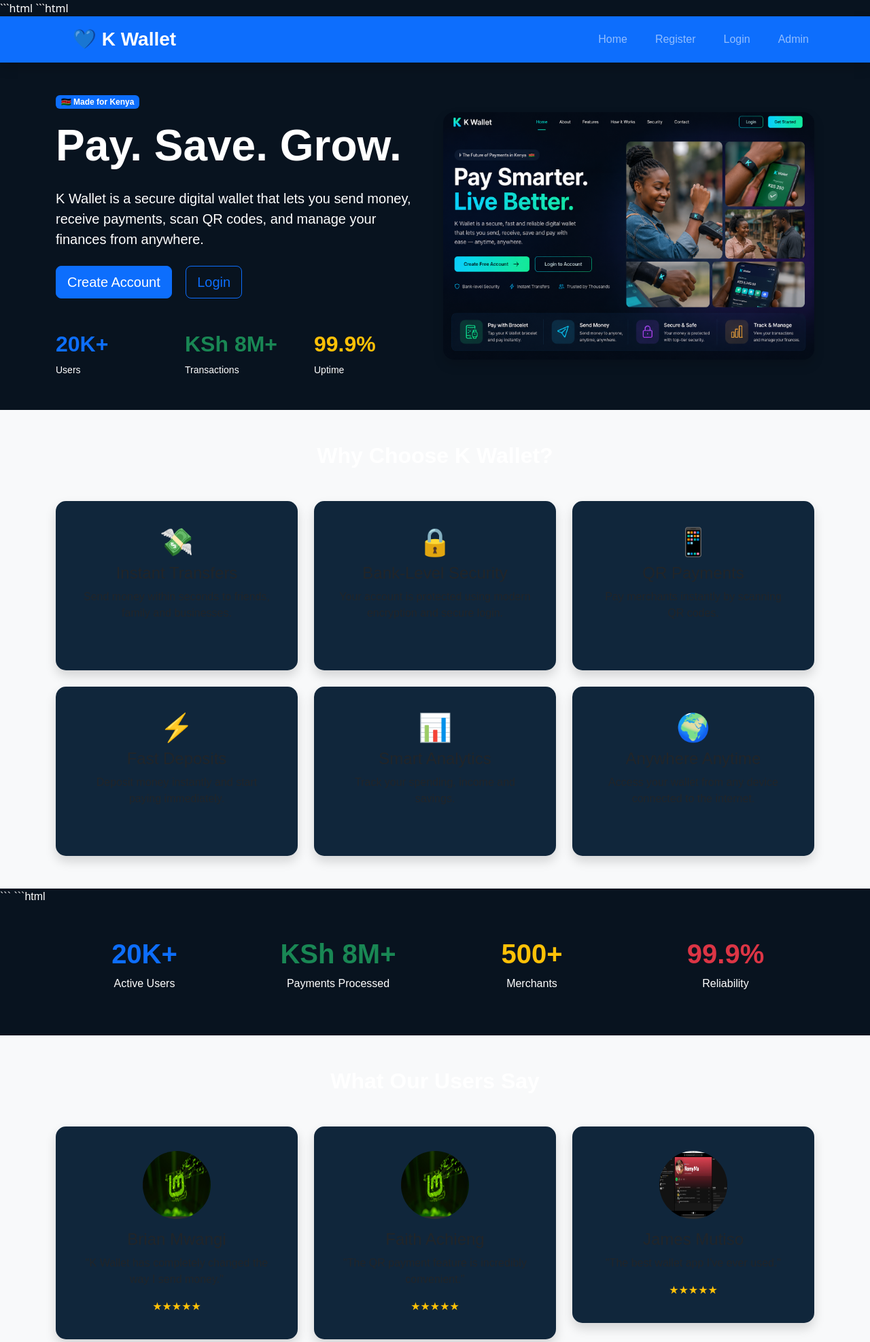
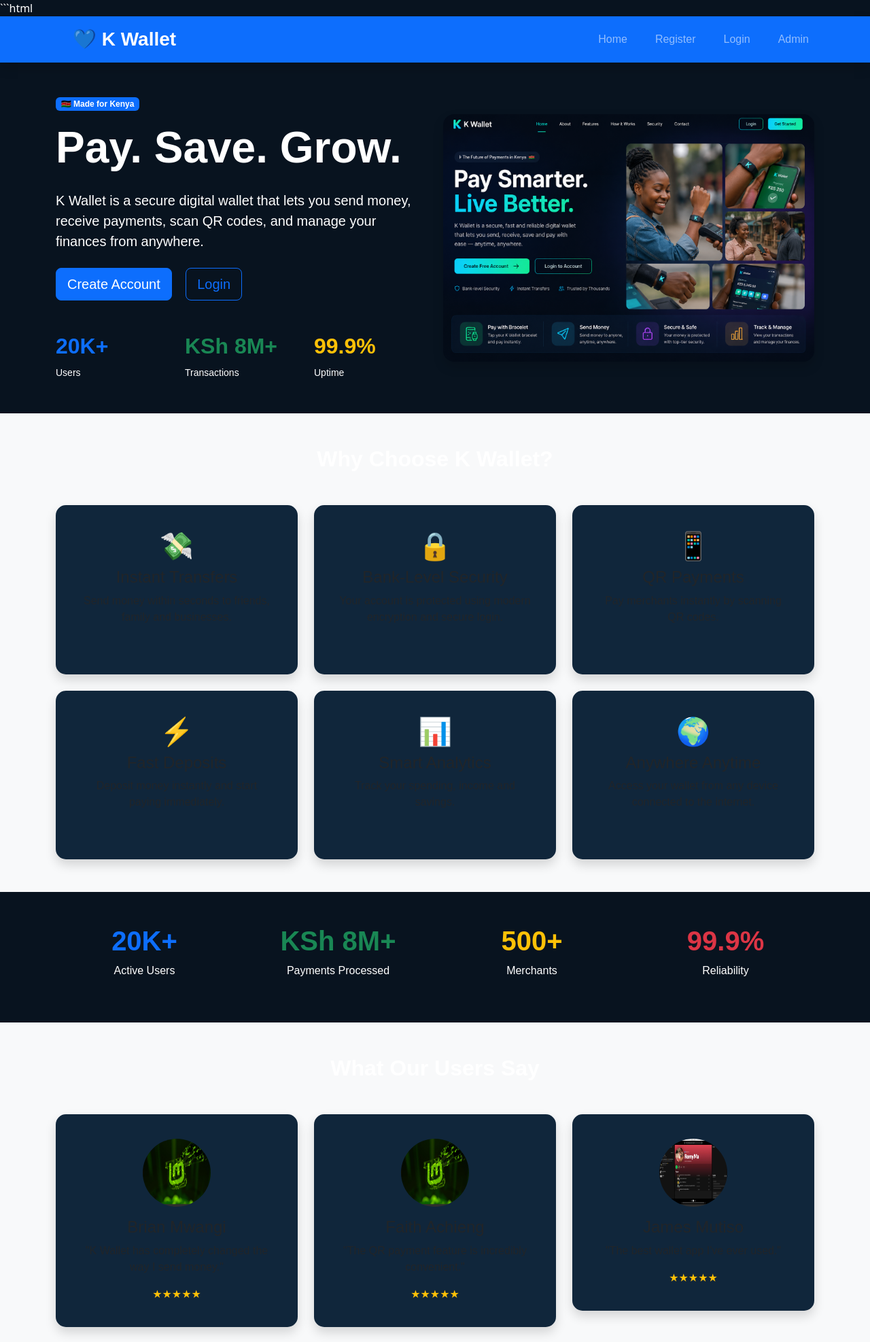
Before and after one commit to worldstarshemz/k-wallet, a Flask app: page / in a window 1280 px wide. Shown: the top 1974 px of the page at 68% size. Run offline with Flask 3, Linux system fonts and the light colour scheme.

Commit message:
Add <!DOCTYPE html> and remove Markdown fences from templates/index.html to enable Standards Mode

````diff
--- a/templates/index.html
+++ b/templates/index.html
@@ -1,4 +1,4 @@
-```html
+<!DOCTYPE html>
 {% extends "base.html" %}
 
 {% block title %}
@@ -290,8 +290,7 @@ to the internet.
 </div>
 
 </section>
-```
-```html
+
 <!-- ================= STATISTICS ================= -->
 
 <section class="container py-5">
@@ -571,4 +570,3 @@ Contact
 </section>
 
 {% endblock %}
-```
````
